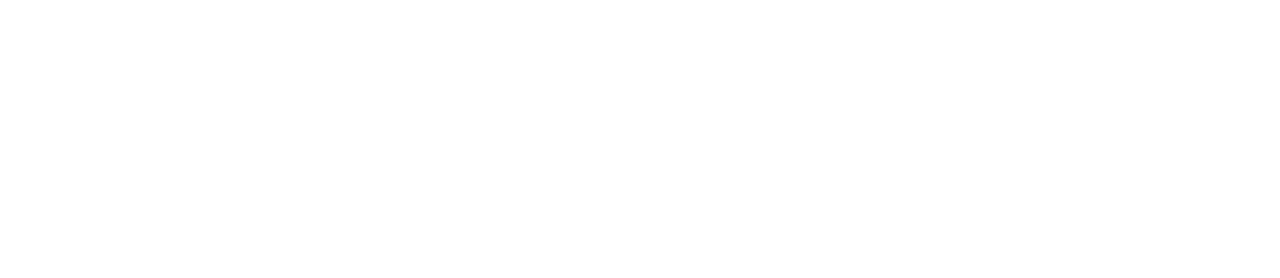
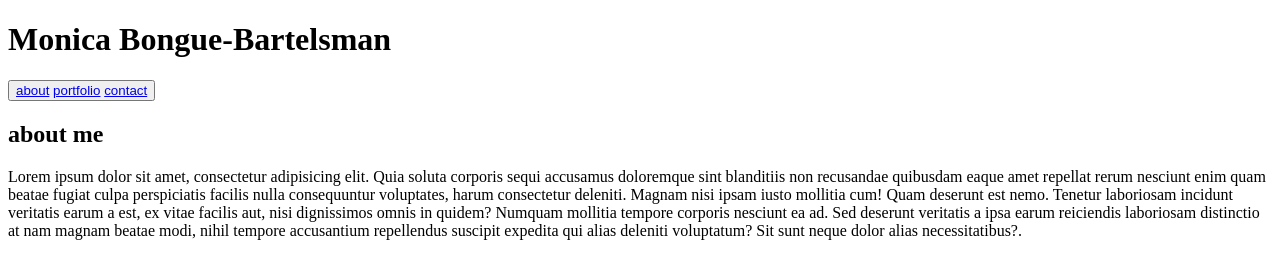
Before and after one commit to Artierra/basic-portfolio, a plain HTML site: page contact.html in a window 1280 px wide. Drawn offline with Linux system fonts and the light colour scheme; files that its build step writes are made by us from their sources.

Commit message:
basic html no styling

```diff
--- a/contact.html
+++ b/contact.html
@@ -0,0 +1,40 @@
+<!doctype html>
+<html lang="en-us">
+
+<head>
+    <meta charset="UTF-8">
+    <title>Contact</title>
+    <link rel="stylesheet" href="css/style.css">
+
+</head>
+
+<body>
+    <header>
+        <h1>Monica Bongue-Bartelsman</h1>
+        <nav>
+            <button>
+               <a href="index.html">about</a>
+               <a href="portfolio.html">portfolio</a>
+               <a href="contact.html">contact</a>
+
+            </button>
+
+        </nav>
+
+    </header>
+
+    <section>
+        <h1>about me</h1>
+        <p>Lorem ipsum dolor sit amet, consectetur adipisicing elit. Quia soluta corporis sequi accusamus doloremque sint blanditiis non recusandae quibusdam eaque amet repellat rerum nesciunt enim quam beatae fugiat culpa perspiciatis facilis nulla consequuntur
+            voluptates, harum consectetur deleniti. Magnam nisi ipsam iusto mollitia cum! Quam deserunt est nemo. Tenetur laboriosam incidunt veritatis earum a est, ex vitae facilis aut, nisi dignissimos omnis in quidem? Numquam mollitia tempore corporis
+            nesciunt ea ad. Sed deserunt veritatis a ipsa earum reiciendis laboriosam distinctio at nam magnam beatae modi, nihil tempore accusantium repellendus suscipit expedita qui alias deleniti voluptatum? Sit sunt neque dolor alias necessitatibus?.</p>
+
+
+    </section>
+
+
+</body>
+
+<footer>
+
+</footer>
```
Also changed, not shown: index.html (+19 -2 lines), portfolio.html (+44 -0 lines), Screen Shot 2019-08-10 at 1.06.27 PM.png (added), Screen Shot 2019-08-11 at 8.33.58 PM.png (added), Screen Shot 2019-08-11 at 8.34.06 PM.png (added), Screen Shot 2019-08-11 at 8.34.11 PM.png (added), assets/images/MonicaOnBeach.jpg (added), download.png (added), style.css (added).
